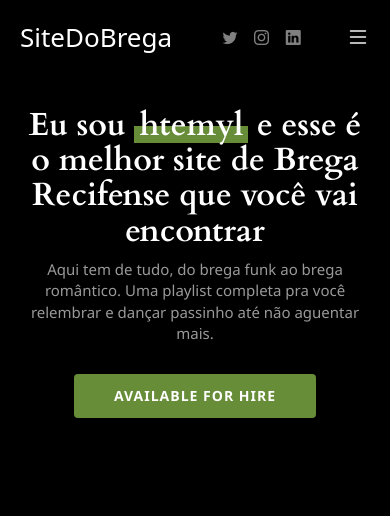
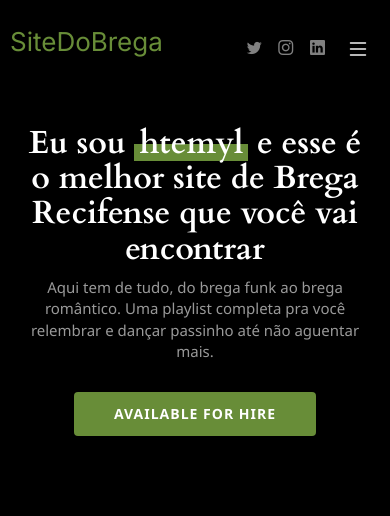
Before and after one commit to emmillylins/SitedoBrega, a website: page index.html in a window 390 px wide. Shown: the top 516 px of the page. Drawn offline with nearby package versions, Linux system fonts and the light colour scheme; files whose address does not match are found by name.

Commit message:
Update main.css

```diff
--- a/assets/css/main.css
+++ b/assets/css/main.css
@@ -17,38 +17,24 @@ a:hover {
 --------------------------------------------------------------*/
 .header {
   transition: all 0.5s;
-  /* z-index: 997; */
-  padding: 15px 10px;
-  background-color: #000;
+  padding: 25px 10px;
   display: flex;
   justify-content: space-between;
-  font-family: system-ui, -apple-system, BlinkMacSystemFont, 'Segoe UI', Roboto, Oxygen, Ubuntu, Cantarell, 'Open Sans', 'Helvetica Neue', sans-serif;
 }
 
 .header .logo h1 {
-  font-size: 32px;
+  font-family: 'Inter', sans-serif;
+  font-size: 30px;
   margin: 0;
-  padding: 5px 10px;
+  padding-top: 3px;
   font-weight: 400;
-  color: #fff;
-}
-
-@media (max-width: 575px) {
-  .header .logo h1 {
-    font-size: 26px;
-  }
-
-  .header i {
-    font-size: 24px;
-  }
-  .header .social-icons a {
-    padding-left: 5px;
-  }
+  color: #688d38;
 }
 
 .header .social-icons {
-  padding: 15px 14px;
-  /* margin-left: 50px; */
+  margin-left: 5%;
+  padding-top: 17px;
+  padding-right: 7px;
 }
 
 .header .social-icons i {
@@ -58,7 +44,6 @@ a:hover {
 
 .header .social-icons a {
   color: rgba(255, 255, 255, 0.5);
-  /* padding-left: 5px; */
   display: inline-block;
   line-height: 0px;
   transition: 0.3s;
@@ -69,10 +54,11 @@ a:hover {
 }
 
 @media (max-width: 900px) {
-
+  .header .logo {
+    margin-right: auto;
+  }
   .header .social-icons {
-    padding-top: 15px;
-    /* margin-left: 100px; */
+    padding-top: 17px;
   }
 
   .header .social-icons i {
@@ -88,9 +74,6 @@ a:hover {
 
 /* MOBILE HEADER*/
 @media (max-width: 500px) {
-  .header .logo {
-    padding-top: 2.5px;
-  }
 
   .header .social-icons {
     padding-top: 13px;
@@ -100,7 +83,16 @@ a:hover {
     padding: 4px !important;
     z-index: 9996;
   }
+  .header .logo h1 {
+    font-size: 26px;
+  }
 
+  .header i {
+    font-size: 24px;
+  }
+  .header .social-icons a {
+    padding-left: 5px;
+  }
 }
 
 /*--------------------------------------------------------------
@@ -300,13 +292,14 @@ a:hover {
   }
 
   .mobile-nav-show {
+
     color: #fff;
     font-size: 28px;
     cursor: pointer;
     line-height: 0;
     transition: 0.5s;
     z-index: 9999;
-    margin: 10px;
+    margin: 12px 10px 10px 10px;
   }
 
   .mobile-nav-active {
```
